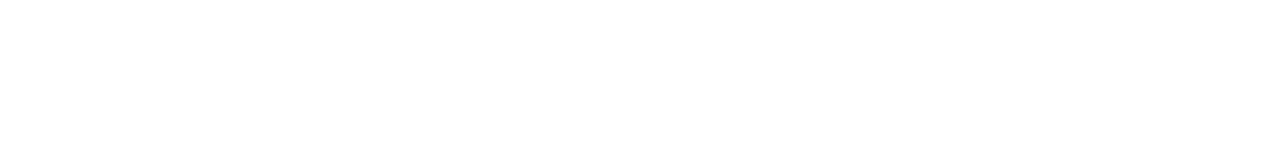
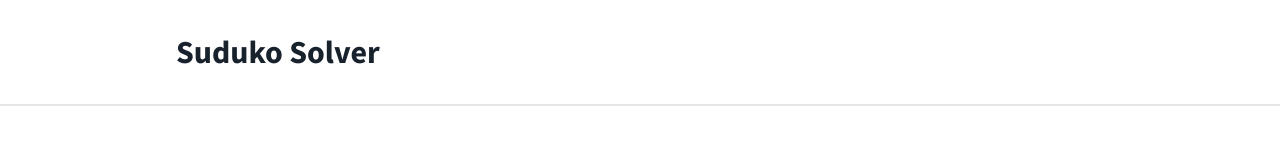
Before and after one commit to meamitverma/suduko-solver, a plain HTML site: page index.html in a window 1280 px wide. Drawn offline with Linux system fonts and the light colour scheme.

Commit message:
navbar with text logo

```diff
--- a/index.html
+++ b/index.html
@@ -4,10 +4,23 @@
     <meta http-equiv="X-UA-Compatible" content="IE=edge">
     <meta name="viewport" content="width=device-width, initial-scale=1.0">
     <title>Suduko Solver</title>
+
+    <!-- Source Sans Pro -Font -->
+    <link rel="preconnect" href="https://fonts.googleapis.com">
+    <link rel="preconnect" href="https://fonts.gstatic.com" crossorigin>
+    <link href="https://fonts.googleapis.com/css2?family=Source+Sans+Pro:ital,wght@0,200;0,300;0,400;0,600;0,700;0,900;1,200;1,300;1,400;1,600;1,700;1,900&display=swap" rel="stylesheet">
+
+    <!-- Stylesheet -->
     <link rel="stylesheet" href="/styles/style.css">
 </head>
 <body>
+    <section id="nav">
+        <div class="nav-container">
+            <div class="logo">Suduko Solver</div>
+        </div>
+    </section>
 
+    </div>
     <script src="/scripts/script.js"></script>
 </body>
 </html>
--- a/styles/style.css
+++ b/styles/style.css
@@ -0,0 +1,16 @@
+* {
+    margin: 0;
+    padding: 0;
+    font-family: 'Source Sans Pro', sans-serif;
+}
+
+/* Navbar */
+.nav-container {
+    padding: 2rem 11rem;
+    border-bottom: 2px solid #e6e6e6;
+}
+.logo {
+    font-size: xx-large;
+    font-weight: 700;
+    color: #18222d;
+}
```
